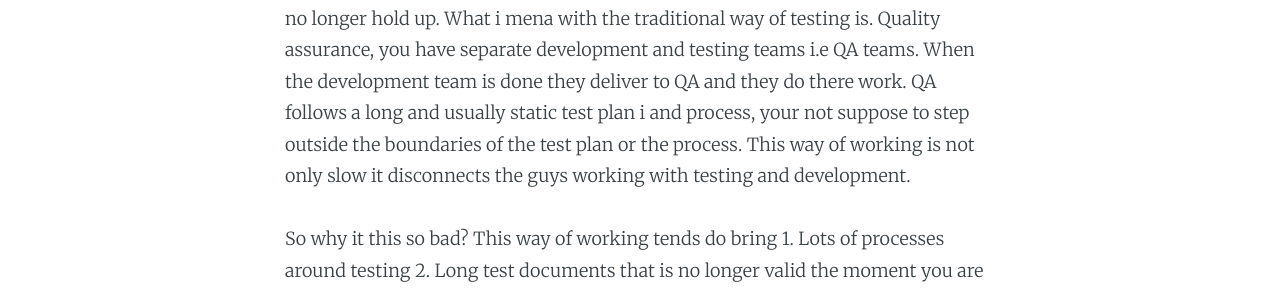
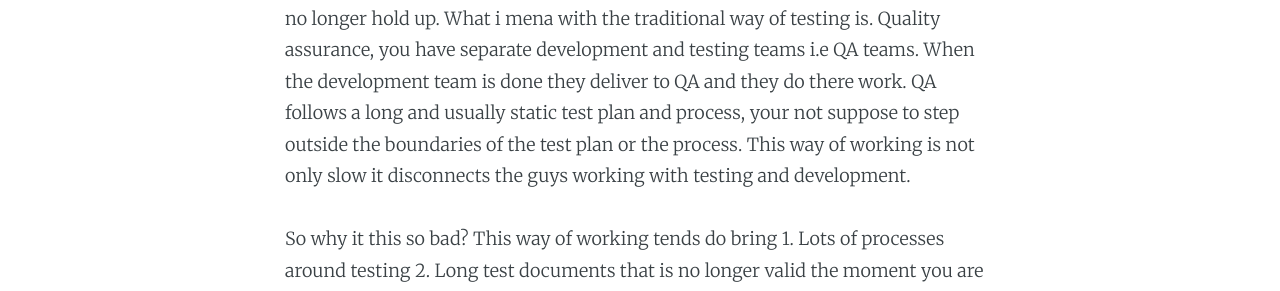
Before and after one commit to mad01/mad01.github.io, a Jekyll site: the page built from _posts/2016-08-07-breaking-the-traditional-testing-trend.md, in a window 1280 px wide. Shown: the part 330-621 px from the top of the page. Built offline with Jekyll 4.4.1, drawn with Linux system fonts in a browser that asks for light colours; some of the changed text lies outside the part shown.

Commit message:
correct wording

```diff
--- a/_posts/2016-08-07-breaking-the-traditional-testing-trend.md
+++ b/_posts/2016-08-07-breaking-the-traditional-testing-trend.md
@@ -5,7 +5,7 @@ date: 2016-08-07
 categories: testing strategies
 ---
 
-After years in testing roles it's obvious that the traditional way of doing testing will no longer hold up. What i mena with the traditional way of testing is. Quality assurance, you have separate development and testing teams i.e QA teams. When the development team is done they deliver to QA and they do there work. QA follows a long and usually static test plan i and process, your not suppose to step outside the boundaries of the test plan or the process. This way of working is not only slow it disconnects the guys working with testing and development.
+After years in testing roles it's obvious that the traditional way of doing testing will no longer hold up. What i mena with the traditional way of testing is. Quality assurance, you have separate development and testing teams i.e QA teams. When the development team is done they deliver to QA and they do there work. QA follows a long and usually static test plan and process, your not suppose to step outside the boundaries of the test plan or the process. This way of working is not only slow it disconnects the guys working with testing and development.
 
 So why it this so bad? This way of working tends do bring 1. Lots of processes around testing 2. Long test documents that is no longer valid the moment you are done 3. Management i.e C level likes to micro manage the testing work 4. Automation tends to be pushed off due to lack of time. 5. Testing becomes a repetitive which kills inovation 6. Testers are disconnected from development. 7. Company wide processes for tracking bugs and tasks that management can see and know what everyone is doing.
 
```
